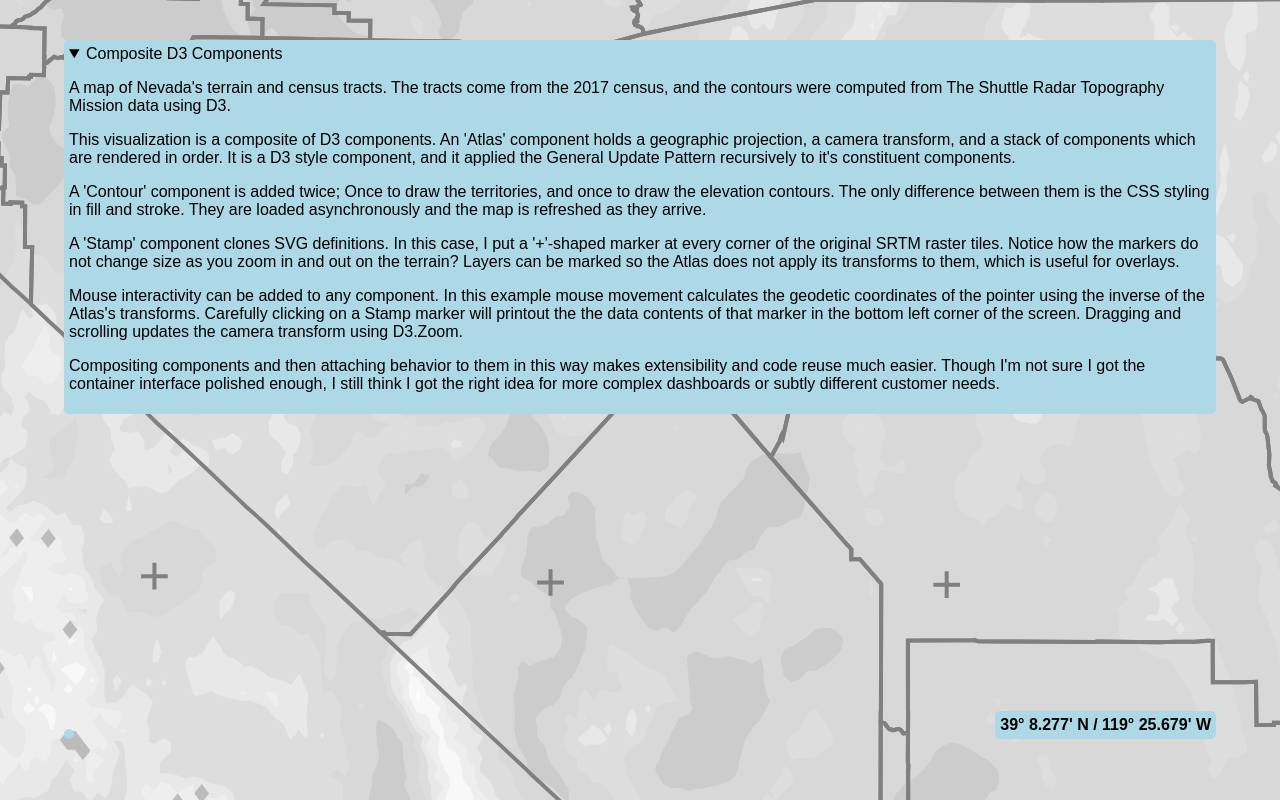
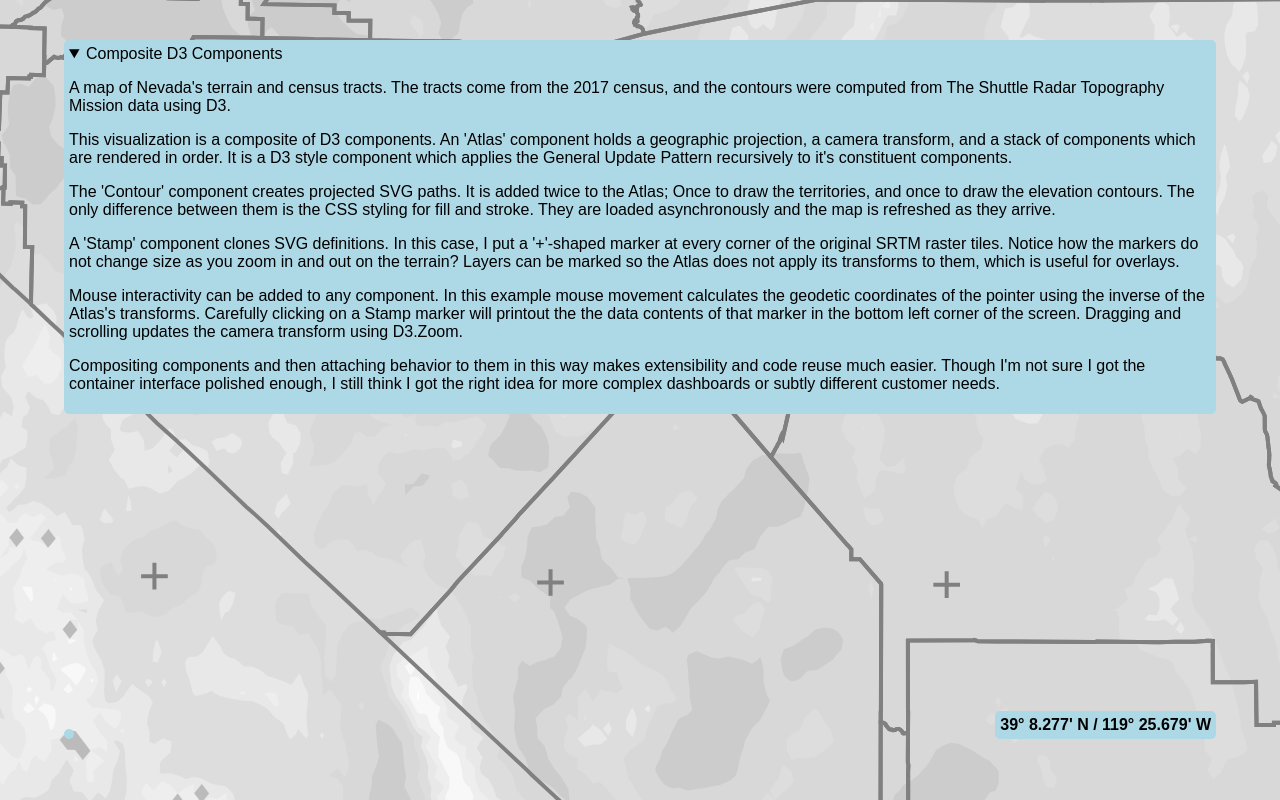
Before and after one commit to caseyshields/nevada, a plain HTML site: page index.html in a window 1280 px wide. Both pictures are taken after a click on the heading "Composite D3 Components". Drawn offline with nearby package versions, Linux system fonts and the light colour scheme.

Commit message:
updated description

```diff
--- a/index.html
+++ b/index.html
@@ -67,12 +67,13 @@
         </p>
         <p> This visualization is a composite of D3 components. An 'Atlas' component holds a geographic
             projection, a camera transform, and a stack of components which are rendered in order. It
-            is a D3 style component, and it applied the General Update Pattern recursively to it's
+            is a D3 style component which applies the General Update Pattern recursively to it's
             constituent components.
         </p>
-        <p> A 'Contour' component is added twice; Once to draw the territories, and once to draw the
-            elevation contours. The only difference between them is the CSS styling in fill and stroke.
-            They are loaded asynchronously and the map is refreshed as they arrive.
+        <p> The 'Contour' component creates projected SVG paths. It is added twice to the Atlas; Once
+            to draw the territories, and once to draw the elevation contours. The only difference
+            between them is the CSS styling for fill and stroke. They are loaded asynchronously and
+            the map is refreshed as they arrive.
         </p>
         <p> A 'Stamp' component clones SVG definitions. In this case, I put a '+'-shaped marker at every
             corner of the original SRTM raster tiles. Notice how the markers do not change size as you
```
